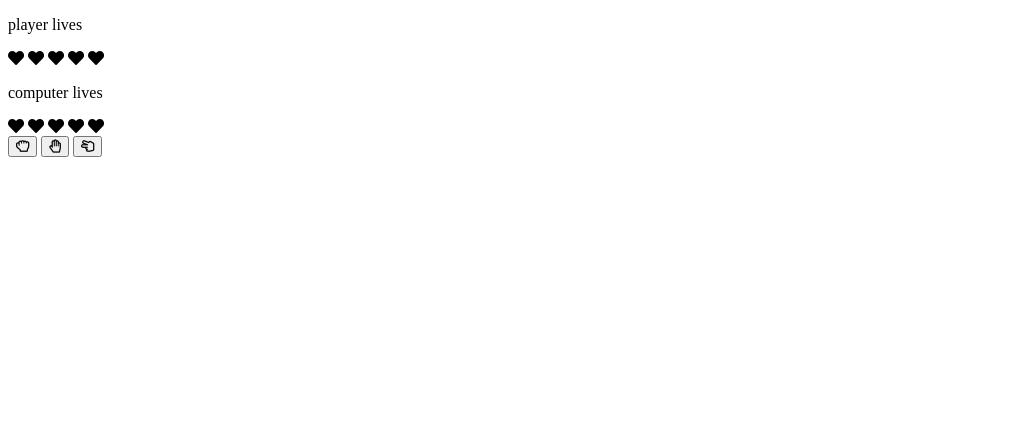
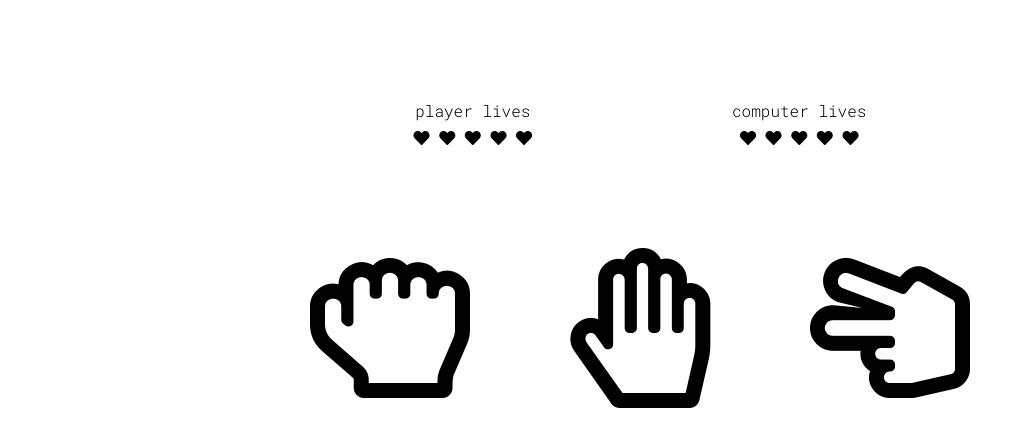
Before and after one commit to joshuafarnaby/rock_paper_scissors, a plain HTML site: page index.html in a window 1280 px wide. Shown: the whole page, without its empty margins (0-1025 px from the left). Drawn offline with Linux system fonts and the light colour scheme.

Commit message:
remove button tags and add basic styles

```diff
--- a/index.html
+++ b/index.html
@@ -33,9 +33,9 @@
     </div>
   </div>
   <div id="play-container">
-    <button value="rock"><i class="far fa-hand-rock"></i></button>
-    <button value="paper"><i class="far fa-hand-paper"></i></button>
-    <button value="scissors"><i class="far fa-hand-scissors"></i></button>
+    <i class="far fa-hand-rock fa-10x"></i>
+    <i class="far fa-hand-paper fa-10x"></i>
+    <i class="far fa-hand-scissors fa-10x"></i>
   </div>
 </body>
 </html>
--- a/style.css
+++ b/style.css
@@ -0,0 +1,50 @@
+@import url('https://fonts.googleapis.com/css2?family=Roboto&family=Roboto+Mono:wght@300&display=swap');
+
+* {
+  box-sizing: border-box;
+  margin: 0;
+  padding: 0;
+}
+
+body {
+  font-family: 'Roboto Mono', sans-serif;
+  background-color: #fefefe;
+}
+
+#lives-container {
+  display: flex;
+  justify-content: center;
+  gap: 200px;
+  margin: 100px 0;
+}
+
+#player-lives,
+#computer-lives {
+  text-align: center;
+}
+
+#player-lives p,
+#computer-lives p {
+  margin-bottom: 6px;
+}
+
+#player-lives i,
+#computer-lives i {
+  transition: 1s;
+}
+
+#play-container {
+  display: flex;
+  gap: 100px;
+  justify-content: center;
+}
+
+#play-container i:hover {
+  transform: scale(1.05);
+  cursor: pointer;
+}
+
+.faded {
+  opacity: 15%;
+  transform: scale(0.5);
+}
```
